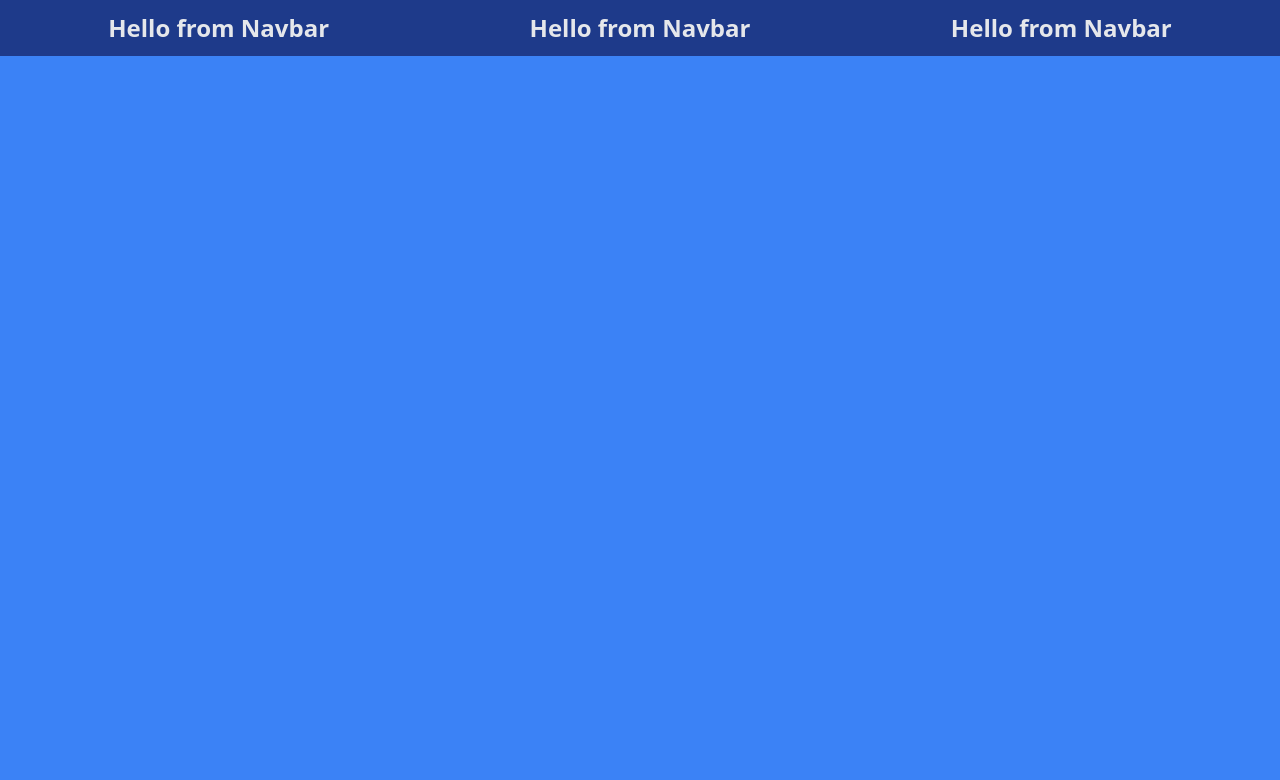
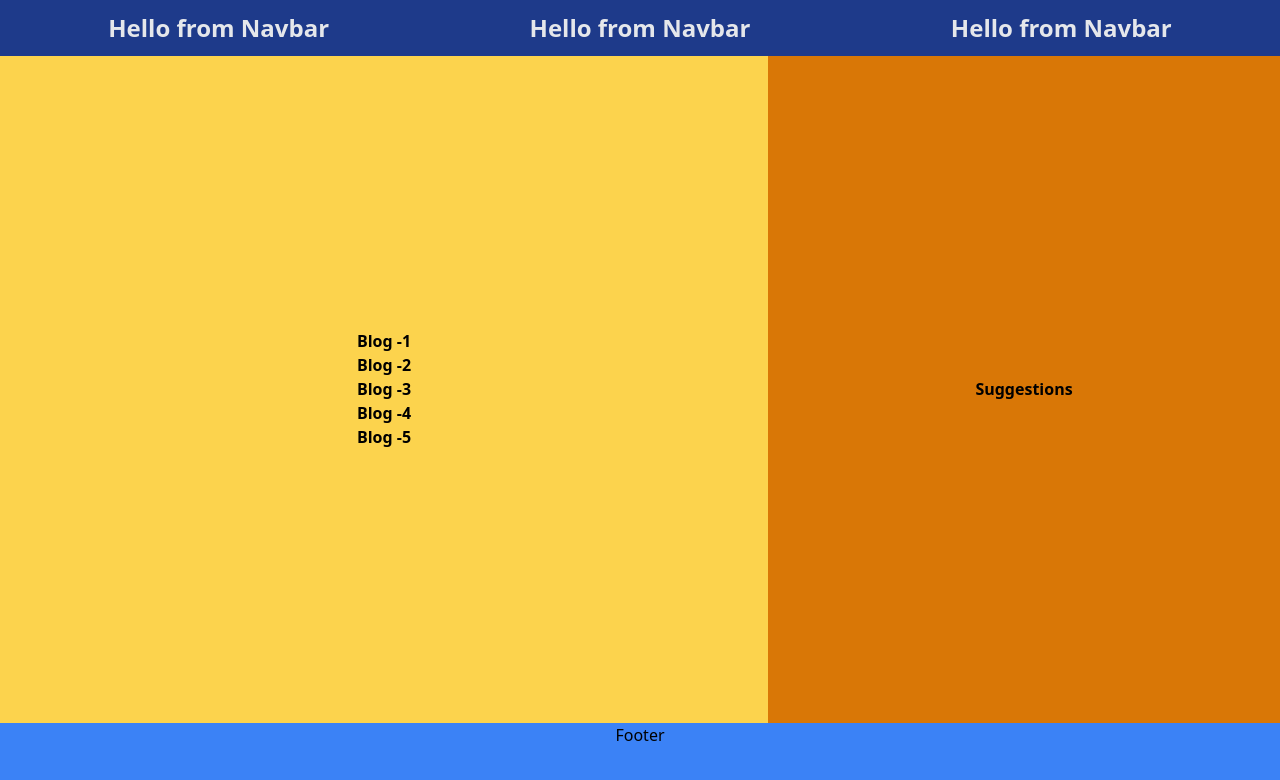
Before and after one commit to Deepakmukka1/react-blog, a React (Create React App) app: page / in a window 1280 px wide. Shown: the top 780 px of the page. Built offline with nearby package versions, Linux system fonts and the light colour scheme.

Commit message:
🔨 added flex box model

```diff
--- a/src/App.js
+++ b/src/App.js
@@ -1,9 +1,15 @@
 import Navbar from "./Components/Nav";
-
+import Mainsection from "./Components/Mainsection";
+import Suggestions from "./Components/Suggestions";
 function App() {
   return (
-    <div className="bg-blue-500 flex h-screen w-full text-center justify-center">
+    <div className="bg-blue-500 flex flex-col flex-wrap h-screen w-full text-center items-center">
       <Navbar/>
+      <div className="bg-green-500 flex w-full justify-evenly h-5/6">
+        <Mainsection/>
+        <Suggestions/>
+      </div>
+      <h3>Footer</h3>
     </div>
   );
 }
--- /dev/null
+++ b/src/Components/Mainsection.js
@@ -0,0 +1,15 @@
+import React from 'react'
+
+const Mainsection = () => {
+    return (
+        <div className="bg-yellow-300 flex flex-wrap flex-col flex-grow justify-center w-3/5 p-4 font-semibold text-center h-auto">
+            <h2>Blog  -1 </h2>
+            <h2>Blog  -2</h2>
+            <h2>Blog  -3</h2>
+            <h2>Blog  -4</h2>
+            <h2>Blog  -5</h2>
+        </div>
+    )
+}
+
+export default Mainsection
--- /dev/null
+++ b/src/Components/Suggestions.js
@@ -0,0 +1,12 @@
+import React from 'react'
+
+const Suggestions = () => {
+    return (
+        <div className="bg-yellow-600 flex flex-col flex-wrap w-2/5 justify-center p-4 font-semibold text-center h-6/6">
+            <h2 >Suggestions</h2>
+
+        </div>
+    )
+}
+
+export default Suggestions
```
